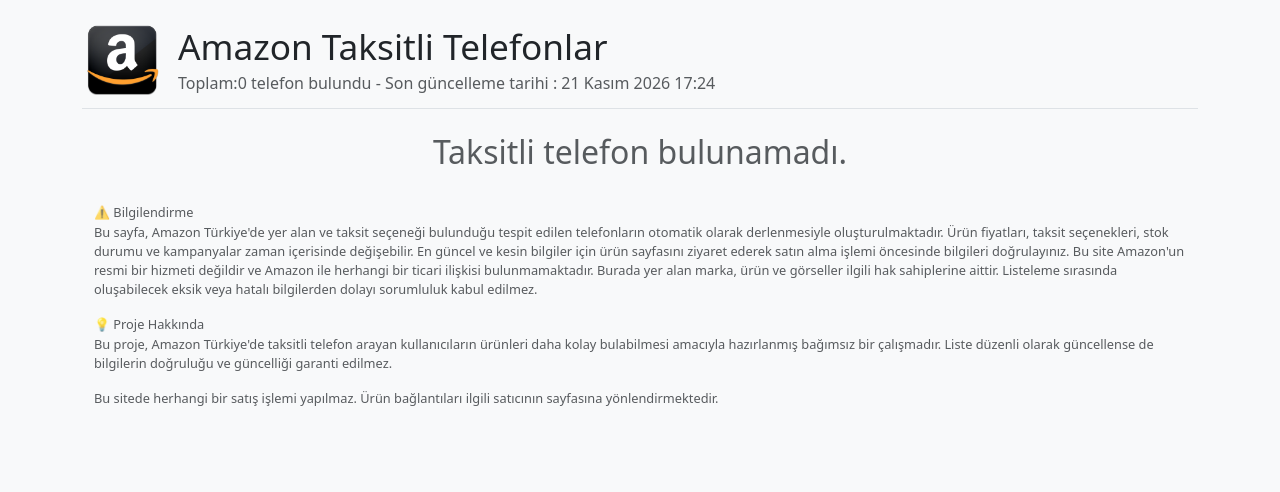
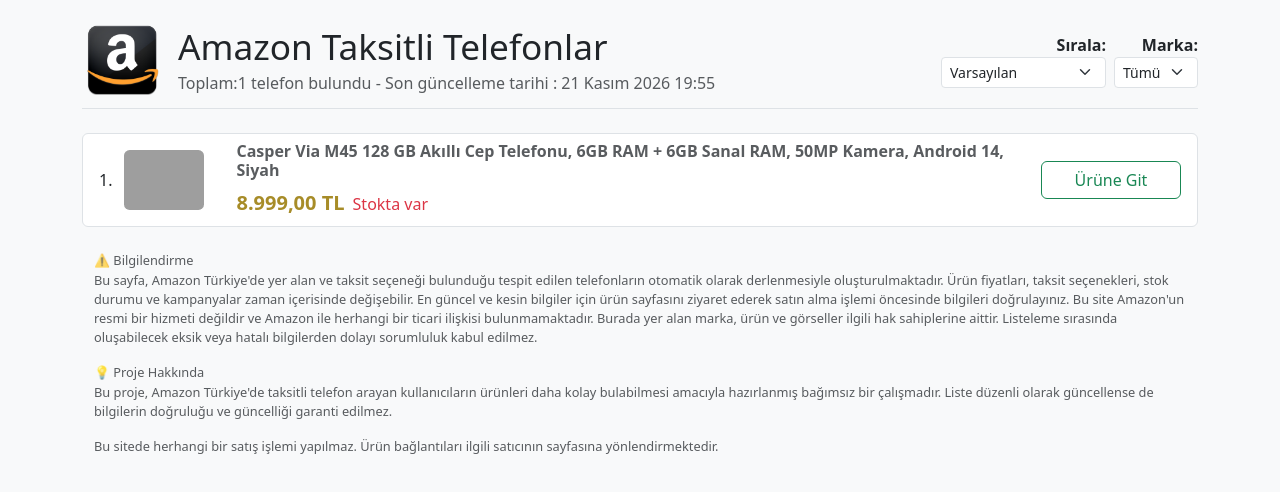
Before and after one commit to vedattaylan/amazon-taksitli-telefonlar, a plain HTML site: page index.html in a window 1280 px wide. Drawn offline with nearby package versions, Linux system fonts and the light colour scheme; grey boxes are pictures that could not be loaded.

Commit message:
update index

```diff
--- a/index.html
+++ b/index.html
@@ -214,13 +214,42 @@
          <a href="https://vedattaylan.github.io/amazon-taksitli-telefonlar/" target="_self" title="Amazon Taksitli Telefonlar"><img src="amazon-logo.png" alt="Amazon" /></a>
         <div>
           <h1>Amazon Taksitli Telefonlar</h1>
-          <p class="text-muted">Toplam:0 telefon bulundu - Son güncelleme tarihi : 21 Kasım 2026 17:24</p>
+          <p class="text-muted">Toplam:1 telefon bulundu - Son güncelleme tarihi : 21 Kasım 2026 19:55</p>
         </div>
       </div>
+      <div class="text-md-end mt-3 mt-md-0">
+        <div class="d-flex align-items-center justify-content-end gap-2 flex-wrap">
+          <div>
+          <label for="sort-select" class="mb-0 fw-semibold">Sırala:</label>
+          <select id="sort-select" class="form-select form-select-sm w-auto">
+            <option value="default">Varsayılan</option>
+            <option value="price-asc">Fiyata göre artan</option>
+            <option value="price-desc">Fiyata göre azalan</option>
+          </select>
+          </div>
+        <div>
+          <label for="brand-filter" class="mb-0 fw-semibold">Marka:</label>
+          <select id="brand-filter" class="form-select form-select-sm w-auto">
+            <!-- Dinamik olarak doldurulacak -->
 
+</select>
+        </div>
+      </div>
     </header>
     <div>
-     <h2 class="text-center text-muted mt-4">Taksitli telefon bulunamadı.</h2>
+     <ol class="list-group list-group-numbered">
+
+
+<li data-price="8999" data-brand="Diğer" class="list-group-item d-flex justify-content-between align-items-center">
+          <img src="https://m.media-amazon.com/images/I/61u9e2+4JKL._AC_UL320_.jpg" class="card-img-top" alt="Casper Via M45 128 GB Akıllı Cep Telefonu, 6GB RAM + 6GB Sanal RAM, 50MP Kamera, Android 14, Siyah">
+          <div class="ms-2 me-auto">
+            <h5 class="fw-bold text-muted title">Casper Via M45 128 GB Akıllı Cep Telefonu, 6GB RAM + 6GB Sanal RAM, 50MP Kamera, Android 14, Siyah</h5>
+            <span class="price" data-price="8999">8.999,00 TL</span><span class="text-danger ms-2">Stokta var</span>
+          </div>
+          <a href="https://www.amazon.com.tr/Casper-Ak%C4%B1ll%C4%B1-Telefonu-Kamera-Android/dp/B0HMWB12Q7" target="_blank" class="btn btn-outline-success">Ürüne Git</a>
+        </li>
+
+           </ol>
     </div>
       </div>
 <div class="container p-4 text-muted" id="bilgilendirme" style="font-size: .8em;">
@@ -242,6 +271,107 @@ Bu proje, Amazon Türkiye'de taksitli telefon arayan kullanıcıların ürünler
 </p>
 <p>Bu sitede herhangi bir satış işlemi yapılmaz. Ürün bağlantıları ilgili satıcının sayfasına yönlendirmektedir.</p>
 </div>
+  <button id="scroll-to-top" title="Başa Git" aria-label="Sayfanın başına git">↑</button>
+  <script>
+    const scrollToTopBtn = document.getElementById('scroll-to-top');
 
+    window.addEventListener('scroll', function () {
+      if (window.scrollY > 300) {
+        scrollToTopBtn.classList.add('show');
+      } else {
+        scrollToTopBtn.classList.remove('show');
+      }
+    });
+
+    scrollToTopBtn.addEventListener('click', function () {
+      window.scrollTo({
+        top: 0,
+        behavior: 'smooth',
+      });
+    });
+
+    document.addEventListener('DOMContentLoaded', function () {
+
+  const sortSelect = document.getElementById('sort-select');
+  const brandSelect = document.getElementById('brand-filter');
+  const list = document.querySelector('.list-group-numbered');
+
+  const items = Array.from(list.children);
+  const originalItems = items.slice();
+
+  function getItemData(li) {
+    return {
+      li,
+      title: li.querySelector('.title')?.textContent.trim() || '',
+      price: Number(li.dataset.price || 0),
+      brand: li.dataset.brand || ''
+    };
+  }
+
+  function extractBrands() {
+    const brands = new Set();
+
+    items.forEach(li => {
+      if (li.dataset.brand) brands.add(li.dataset.brand);
+    });
+
+    return [...new Set(brands)].sort((a, b) => a.localeCompare(b, 'tr'));
+  }
+
+  function buildBrandSelect() {
+    const optAll = document.createElement('option');
+    optAll.value = 'all';
+    optAll.textContent = 'Tümü';
+    brandSelect.appendChild(optAll);
+
+    extractBrands().forEach(b => {
+      const opt = document.createElement('option');
+      opt.value = b.trim();
+      opt.textContent = titleCase(b.trim());
+      brandSelect.appendChild(opt);
+    });
+  }
+
+  function apply() {
+    const brand = brandSelect.value;
+    const mode = sortSelect.value;
+
+    let data = items.map(getItemData);
+
+    // filtre
+    if (brand !== 'all') {
+      data = data.filter(x => x.brand.toLowerCase() === brand);
+    }
+
+    // sort
+    if (mode === 'price-asc') {
+      data.sort((a, b) => a.price - b.price);
+    } else if (mode === 'price-desc') {
+      data.sort((a, b) => b.price - a.price);
+    } else if (mode === 'alpha-asc') {
+      data.sort((a, b) => a.title.localeCompare(b.title, 'tr'));
+    }
+
+    list.innerHTML = '';
+    data.forEach(x => list.appendChild(x.li));
+  }
+
+  buildBrandSelect();
+
+  sortSelect.addEventListener('change', apply);
+  brandSelect.addEventListener('change', apply);
+
+});
+function titleCase(str) {
+   var splitStr = str.toLowerCase().split(' ');
+   for (var i = 0; i < splitStr.length; i++) {
+       // You do not need to check if i is larger than splitStr length, as your for does that for you
+       // Assign it back to the array
+       splitStr[i] = splitStr[i].charAt(0).toUpperCase() + splitStr[i].substring(1);
+   }
+   // Directly return the joined string
+   return splitStr.join(' ');
+}
+  </script>
       </body>
       </html>
```
